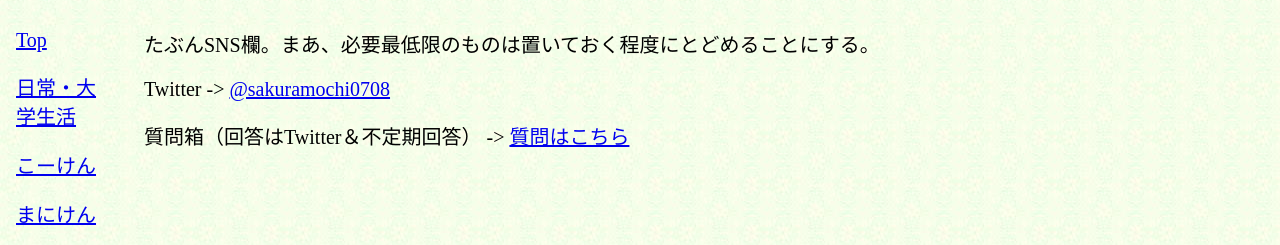
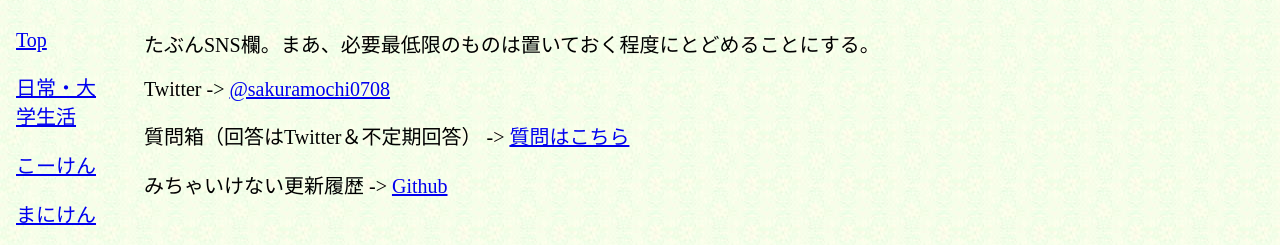
Before and after one commit to sakuramochi708/Ran-syama, a plain HTML site: page sns.html in a window 1280 px wide. Shown: the part 103-348 px from the top of the page. Drawn offline with Linux system fonts and the light colour scheme.

Commit message:
Update sns.html

```diff
--- a/sns.html
+++ b/sns.html
@@ -46,6 +46,9 @@
         <p>
             質問箱（回答はTwitter＆不定期回答） -> <a href="https://peing.net/ja/sakuramochi0708?event=0">質問はこちら</a>
         </p>
+        <p>
+            みちゃいけない更新履歴 -> <a href="https://github.com/sakuramochi708">Github</a>
+        </p>
     </section>
 
     <footer>
```
